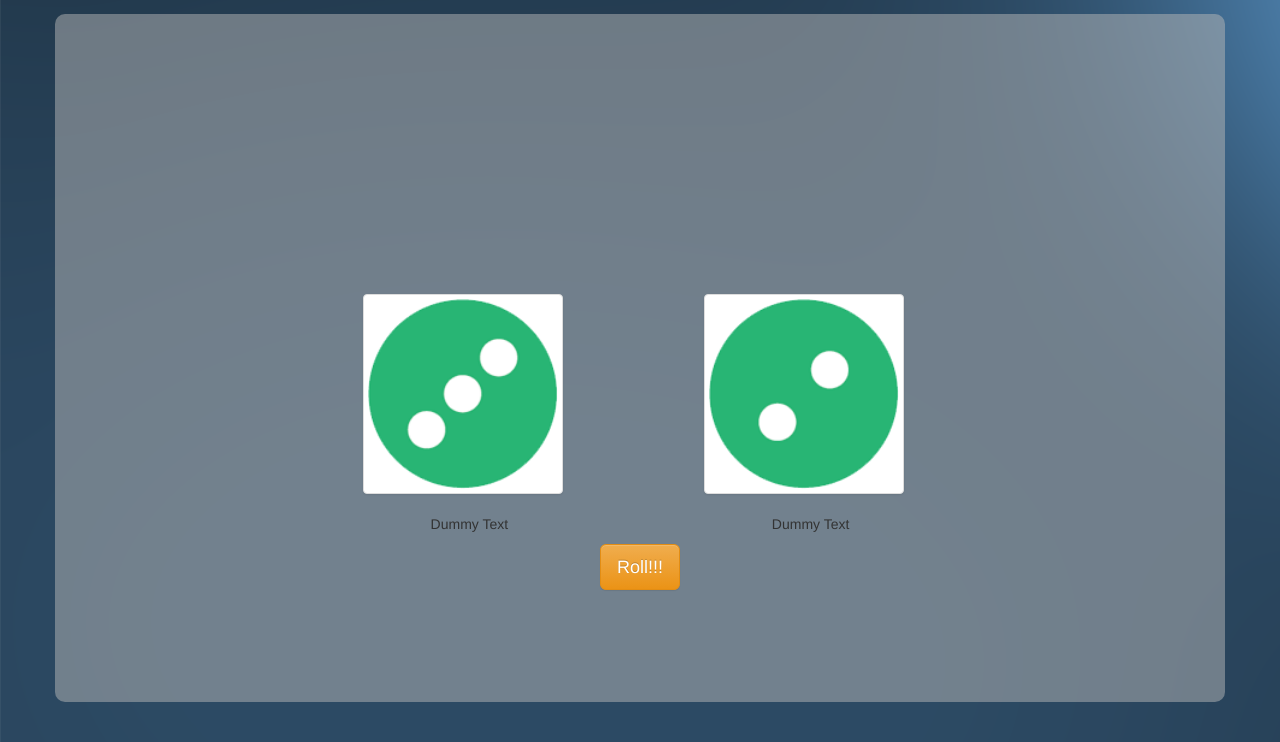
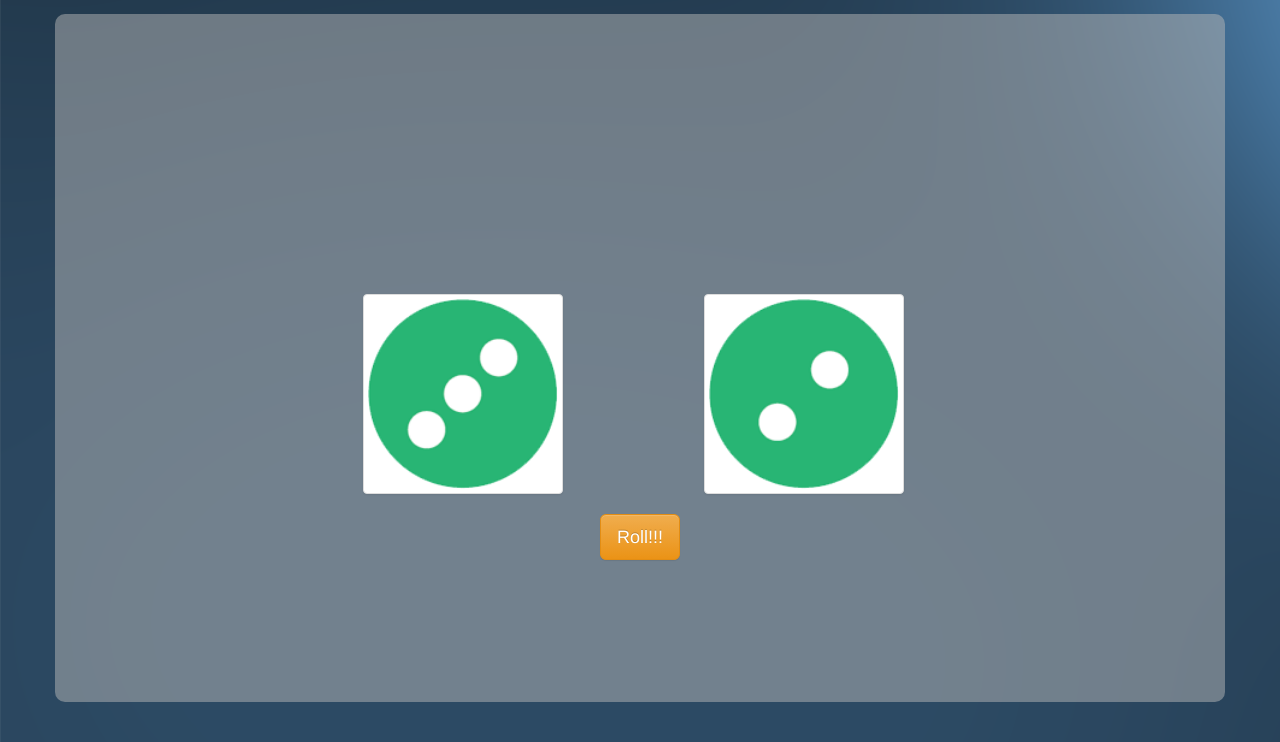
Before and after one commit to Arciles/Comp10073-Final-Exam, a website: page index.html in a window 1280 px wide. Shown: the part 58-800 px from the top of the page. Drawn offline with Linux system fonts and the light colour scheme.

Commit message:
Dummy text deleted

```diff
--- a/index.html
+++ b/index.html
@@ -25,11 +25,11 @@
 			<div class="row">
 				<div class="col-sm-5">
 					<img src="contents/images/3.png" alt="Dice 1" class="thumbnail" id="dice1" width="200" height="200">
-					<p id="p1">Dummy Text</p>
+					<p id="p1"></p>
 				</div>
 				<div class="col-sm-5 col-sm-offset-2">
 					<img src="contents/images/2.png" alt="Dice 2" class="thumbnail" id="dice2" width="200" height="200">
-					<p id="p2">Dummy Text</p>
+					<p id="p2"></p>
 				</div>
 			</div>
 			<a href="#" class="btn btn-warning btn-lg" id="roll">Roll!!!</a>
```
